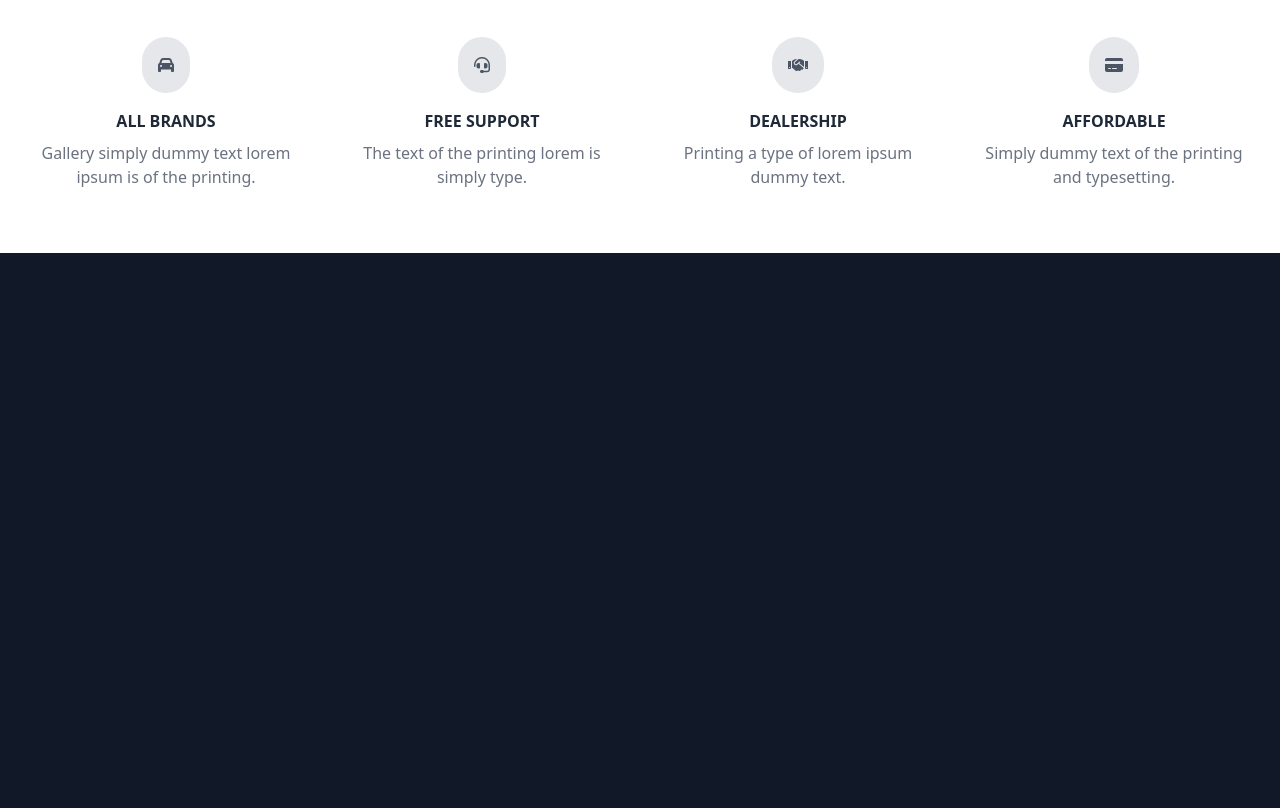
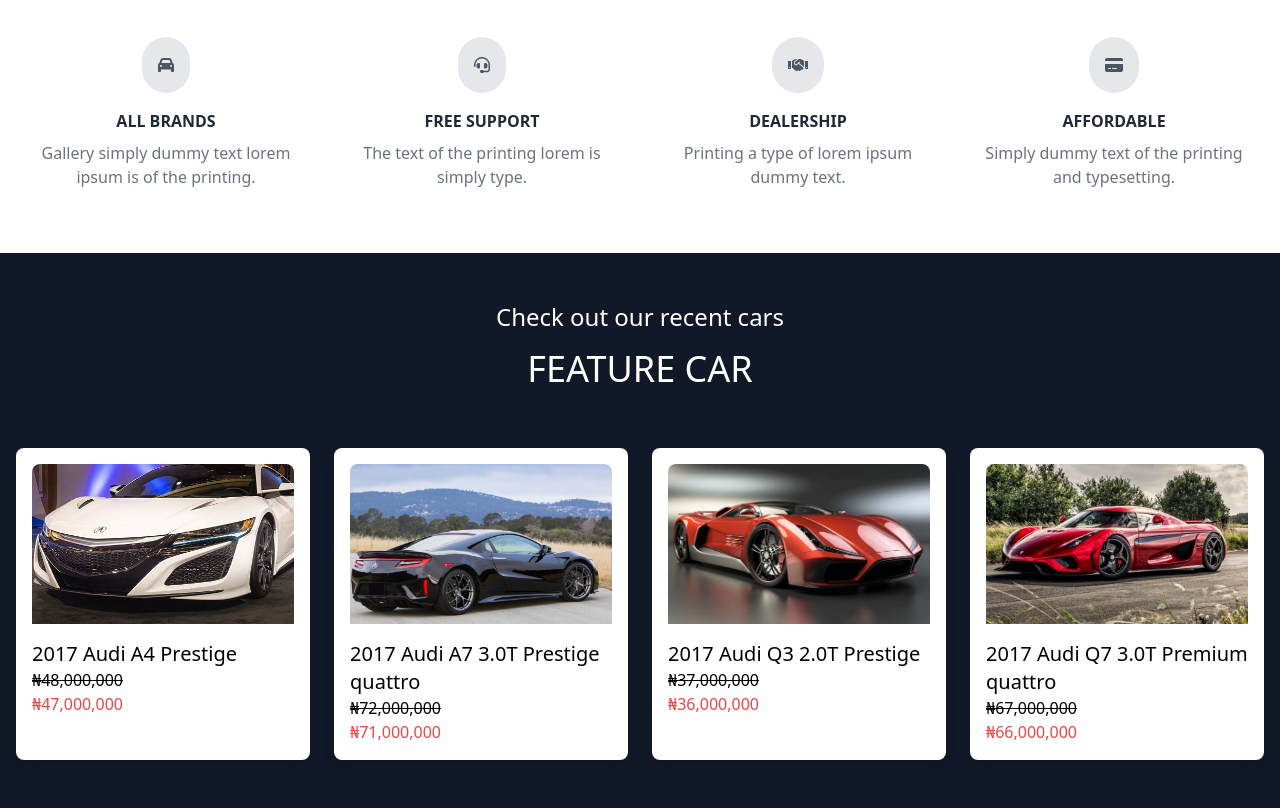
Before and after one commit to Taiwozeez/car-web-project1, a website: page index.html in a window 1280 px wide. Shown: the part 1551-2359 px from the top of the page. Before the commit the page ends 1804 px from the top, so only its background shows below. Drawn offline with nearby package versions, Linux system fonts and the light colour scheme.

Commit message:
100 days challenge

```diff
--- a/index.html
+++ b/index.html
@@ -344,6 +344,41 @@
 </div>
 </section>
 
+<div class="container mx-auto py-12 text-white opacity-8" data-aos="fade-up">
+  <h1 class="text-center text-2xl mb-4">Check out our recent cars</h1>
+  <h2 class="text-center text-4xl mb-12 line-animation">FEATURE CAR</h2>
+
+  <!-- Car Cards Grid -->
+  <div class="grid grid-cols-1 sm:grid-cols-2 md:grid-cols-3 lg:grid-cols-4 gap-6 px-4">
+      <!-- Car 1 -->
+      <div class="relative p-4 bg-white text-black rounded-lg shadow-lg hover-overlay" data-aos="fade-up" data-aos-delay="100">
+          <img src="/dist/assets/image/cars4.jpeg" alt="2017 Audi A4 Prestige" class="w-full h-40 object-cover rounded-t-lg">
+          <h3 class="text-xl mt-4">2017 Audi A4 Prestige</h3>
+          <p class="line-through">₦48,000,000</p>
+          <p class="text-red-500">₦47,000,000</p>
+      </div>
+      <!-- Car 2 -->
+      <div class="relative p-4 bg-white text-black rounded-lg shadow-lg hover-overlay" data-aos="fade-up" data-aos-delay="200">
+          <img src="/dist/assets/image/cars5.jpeg" alt="2017 Audi A7 3.0T Prestige quattro" class="w-full h-40 object-cover rounded-t-lg">
+          <h3 class="text-xl mt-4">2017 Audi A7 3.0T Prestige quattro</h3>
+          <p class="line-through">₦72,000,000</p>
+          <p class="text-red-500">₦71,000,000</p>
+      </div>
+      <!-- Car 3 -->
+      <div class="relative p-4 bg-white text-black rounded-lg shadow-lg hover-overlay" data-aos="fade-up" data-aos-delay="300">
+          <img src="/dist/assets/image/cars6.jpeg" alt="2017 Audi Q3 2.0T Prestige" class="w-full h-40 object-cover rounded-t-lg">
+          <h3 class="text-xl mt-4">2017 Audi Q3 2.0T Prestige</h3>
+          <p class="line-through">₦37,000,000</p>
+          <p class="text-red-500">₦36,000,000</p>
+      </div>
+      <!-- Car 4 -->
+      <div class="relative p-4 bg-white text-black rounded-lg shadow-lg hover-overlay" data-aos="fade-up" data-aos-delay="400">
+          <img src="/dist/assets/image/cars7.jpeg" alt="2017 Audi Q7 3.0T Premium quattro" class="w-full h-40 object-cover rounded-t-lg">
+          <h3 class="text-xl mt-4">2017 Audi Q7 3.0T Premium quattro</h3>
+          <p class="line-through">₦67,000,000</p>
+          <p class="text-red-500">₦66,000,000</p>
+      </div>
+
 
 
 <!-- AOS Script -->
```
